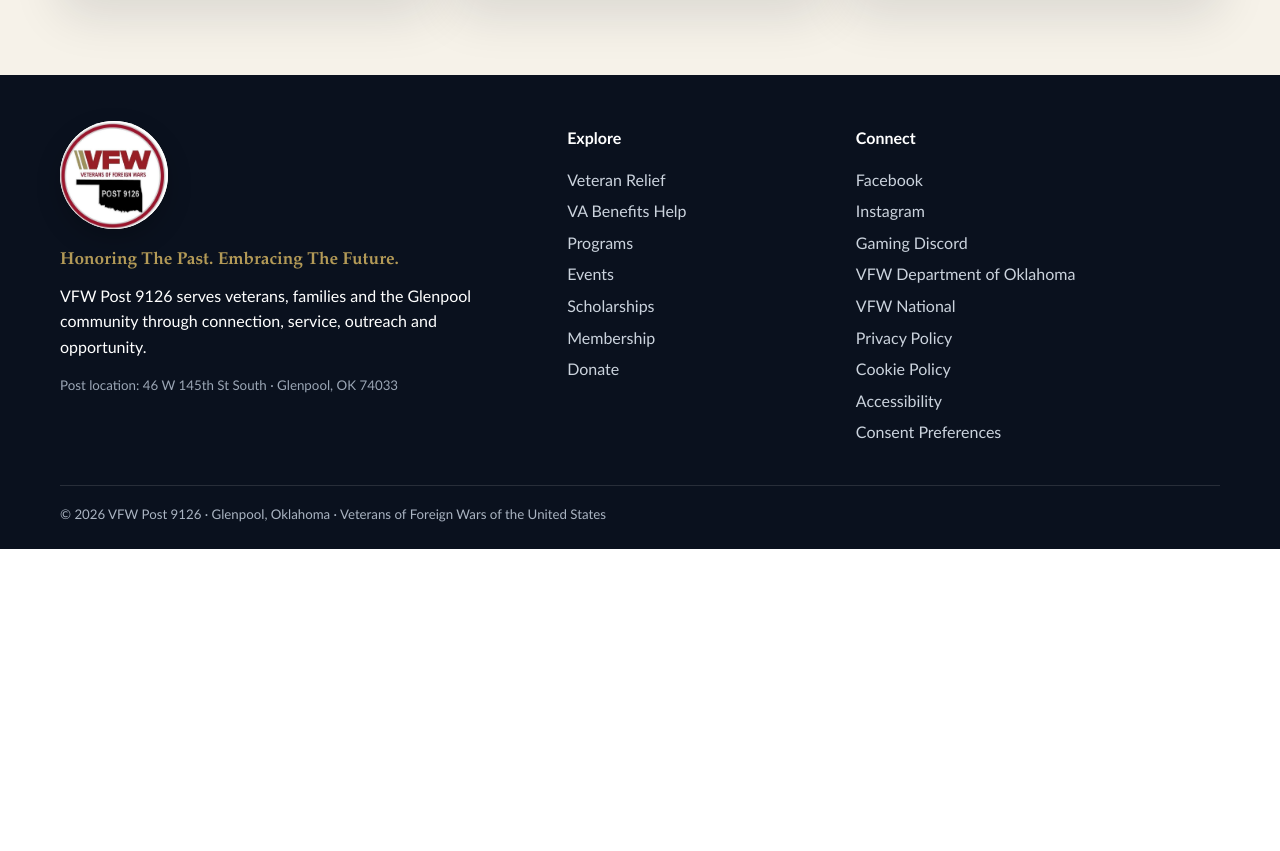
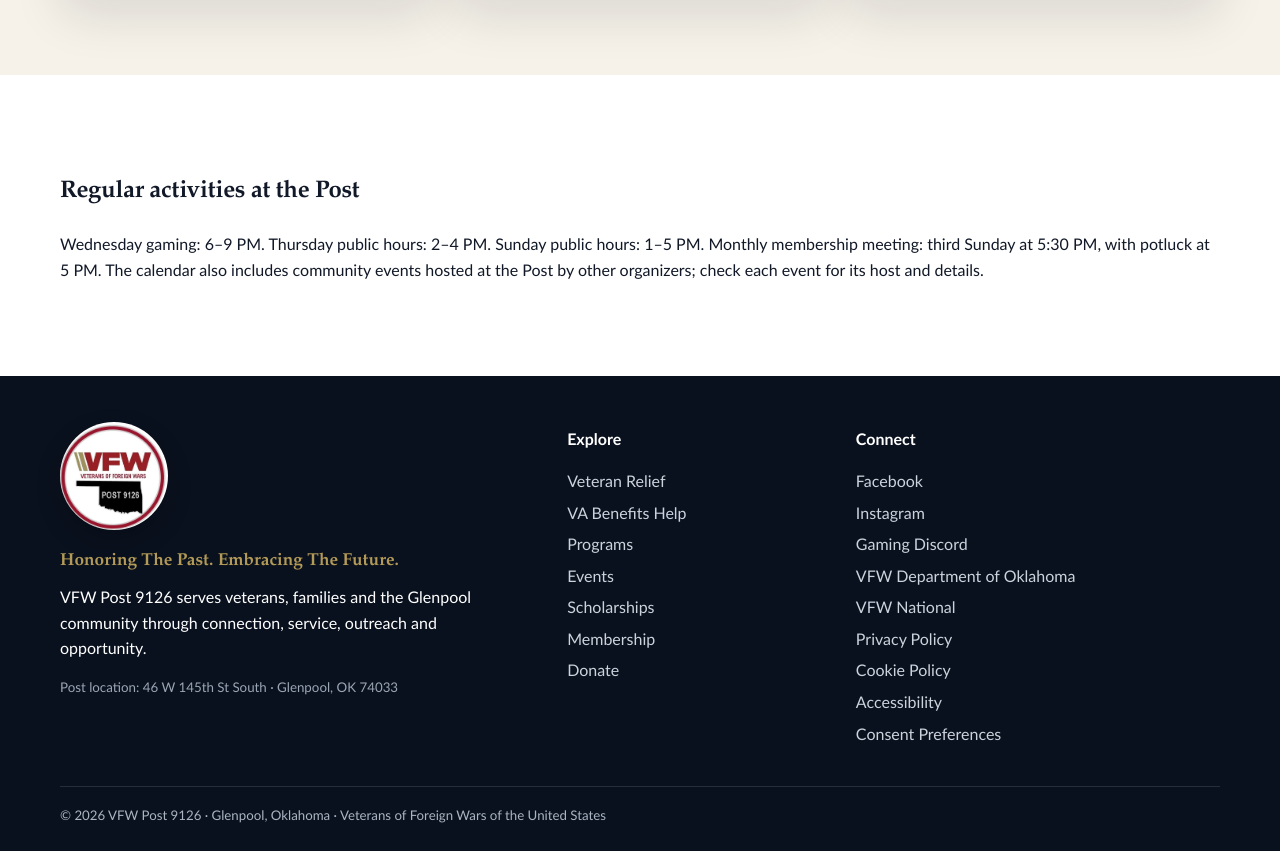
Before and after one commit to vfwpost9126/web, a plain HTML site: page public/events.html in a window 1280 px wide. Shown: the part 2573-3424 px from the top of the page. Before the commit the page ends 3122 px from the top, so only its background shows below. Drawn offline with Linux system fonts and the light colour scheme.

Commit message:
Preview only: approved events page updates

```diff
--- a/public/events.html
+++ b/public/events.html
@@ -110,6 +110,7 @@
 </div>
 </div>
 </section>
+<section class="section"><div class="container"><h2>Regular activities at the Post</h2><p>Wednesday gaming: 6–9 PM. Thursday public hours: 2–4 PM. Sunday public hours: 1–5 PM. Monthly membership meeting: third Sunday at 5:30 PM, with potluck at 5 PM. The calendar also includes community events hosted at the Post by other organizers; check each event for its host and details.</p></div></section>
 <footer class="footer">
 <div class="container">
 <div class="footer-grid">
```
